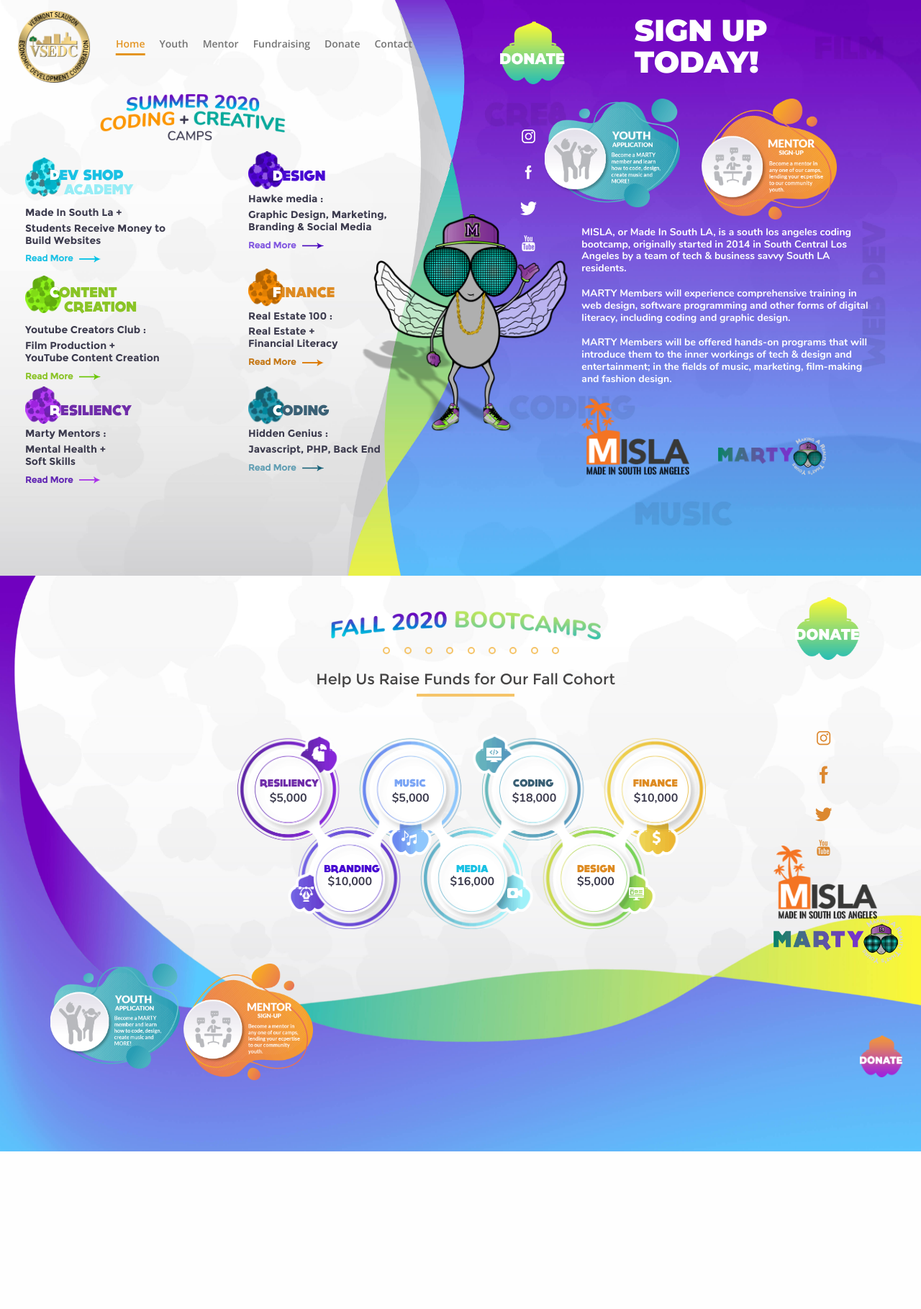
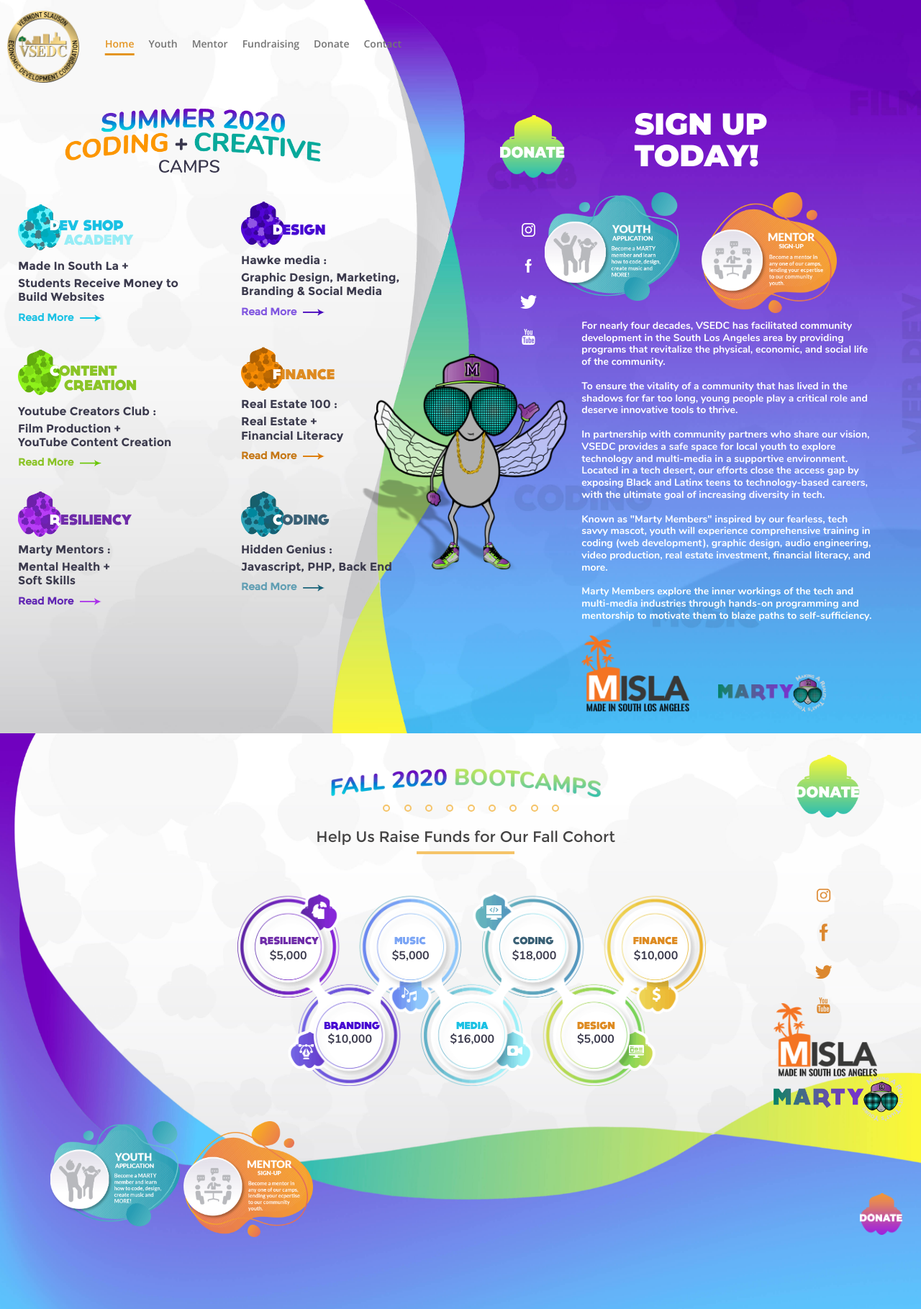
Before and after one commit to Mbilallayers/VSEDC-demo, a PHP site: page / in a window 1280 px wide. Shown: the whole page at 72% size. Before the commit the page ends 1600 px from the top, so only its background shows below. Run offline with PHP 8.4, Linux system fonts and the light colour scheme.

Commit message:
About us content

```diff
--- a/assets/css/style.css
+++ b/assets/css/style.css
@@ -170,7 +170,7 @@
 }
 
 .leftSide .bigLogo img {
-  max-height: 65px;
+  max-height: 90px;
   margin: auto;
   text-align: center
 }
@@ -184,12 +184,12 @@
   display: flex;
   flex-direction: column;
   align-items: flex-start;
-  padding: 5px 10px 0
+  padding-top: 30px;
 }
 
 .leftSide .row .imageBox img {
-  max-width: 50px;
-  z-index: 10
+  max-width: 60px;
+  z-index: 10;
 }
 
 .leftSide .row .imageBox .topIcon {
@@ -247,12 +247,12 @@
 }
 
 .leftSide .row .imageBox h3 {
-  font-size: 14px;
+  font-size: 16px;
   font-weight: 700;
-  margin-top: 5px;
+  margin-top: 8px;
   font-family: "Montserrat Bold";
   color: #3b3a4d;
-  z-index: 10
+  z-index: 10;
 }
 
 .leftSide .row .imageBox h3 span {
@@ -286,12 +286,12 @@
 }
 
 .leftSide .row .imageBox a {
-  font-size: 12px;
+  font-size: 14px;
   text-decoration: none;
   font-family: "Montserrat Regular";
   font-weight: 700;
   z-index: 10;
-  transition: .5s ease-in-out
+  transition: .5s ease-in-out;
 }
 
 .leftSide .row .imageBox a img {
@@ -381,9 +381,16 @@
 
 .rightSide .footerBottomLogo img {
   max-width: 150px;
+  margin-bottom: 20px;
   z-index: 10
 }
-
+.is-sticky header {
+  background-color: #FFF;
+  z-index: 100!important;
+}
+.is-sticky header img.logoTopMenu{
+  max-height: 80px!important;
+}
 .fundrasing-page .socialLinksIcons,
 .rightSide .socialLinksIcons {
   position: relative;
@@ -452,7 +459,7 @@
 
 .leftSide .centerLogoMarty img {
   position: absolute;
-  top: -70px;
+  top: 40px;
   max-width: 292px;
   right: -164px;
   z-index: 0
@@ -659,7 +666,7 @@
   text-transform: uppercase;
   font-family: "Dock11 Heavy";
   font-size: 90%;
-  z-index: 9999;
+  z-index: 99;
 }
 
 .fundrasing-page .circle-price .price {
--- a/assets/js/main.js
+++ b/assets/js/main.js
@@ -5,8 +5,9 @@
     AOS.init({
         duration: 700,
         easing: 'ease-in-out'
-        //  once: true
     });
+    $("#sticker").sticky({topSpacing:0});
+
 // Page Scroll
 jQuery(document).ready(function ($) {
     $('a[href*=#]:not([href=#])').click(function() {
--- a/index.html
+++ b/index.html
@@ -20,10 +20,7 @@
 
 <body>
     <section id="home" class="home-page bg-flex">
-                    <div class="container-fluid">
-                        <div class="row">
-                            <div class="col-lg-6">
-                                <div class="leftSide">
+        <header id="sticker" class="leftSide">
         <nav class="navbar navbar-expand-lg navbar-light">
             <a href="https://vsedc.org/" class="navbar-brand"><img class="logoTopMenu"
                                                                    src="assets/images/top-menu-logo_03.png" alt=""></a>
@@ -59,6 +56,11 @@
                 </ul>
             </div>
         </nav>
+        </header>
+        <div class="container-fluid">
+                        <div class="row">
+                            <div class="col-lg-6">
+                                <div class="leftSide">
                                     <div class="row">
                                         <div class="col-lg-8 offset-lg-1 offset-md-0 col-md-6 offset-md-3">
                                             <div class="bigLogo">
@@ -195,13 +197,17 @@
                                     <div class="row">
                                         <div class="offset-sm-2 col-sm-10">
                                             <div class="detailText">
-                                              <h3>  MISLA, or Made In South LA, is a south los angeles coding bootcamp, originally started in 2014 in South Central Los Angeles by a team of tech & business savvy South LA residents.</h3>
-
-                                                <h3>MARTY Members will experience comprehensive training in web design, software programming and
-                                                    other forms of digital literacy, including coding and graphic design.</h3>
-                                                     <h3>MARTY Members will be offered hands-on programs that will introduce them to the inner
-                                                    workings of tech & design and entertainment; in the fields of music, marketing, film-making
-                                                    and fashion design.</h3>
+                                              <h3>
+                                                  For nearly four decades, VSEDC has facilitated community development in the South Los Angeles area by providing programs that revitalize the physical, economic, and social life of the community.
+                                                  <br> <br>
+                                                  To ensure the vitality of a community that has lived in the shadows for far too long, young people play a critical role and deserve innovative tools to thrive.
+                                                  <br> <br>
+                                                  In partnership with community partners who share our vision, VSEDC provides a safe space for local youth to explore technology and multi-media in a supportive environment. Located in a tech desert, our efforts close the access gap by exposing Black and Latinx teens to technology-based careers, with the ultimate goal of increasing diversity in tech.
+                                                  <br> <br>
+                                                  Known as "Marty Members" inspired by our fearless, tech savvy mascot, youth will experience comprehensive training in coding (web development), graphic design, audio engineering, video production, real estate investment, financial literacy, and more.
+                                                  <br> <br>
+                                                  Marty Members explore the inner workings of the tech and multi-media industries through hands-on programming and mentorship to motivate them to blaze paths to self-sufficiency.
+                                              </h3>
                                             </div>
                                         </div>
                                     </div>
@@ -254,12 +260,27 @@
                             <div class="col-lg-2">
                                 <div class="donateLink">
                                     <a href="https://l.facebook.com/l.php?u=https%3A%2F%2Fcash.app%2F%24M1SLA%3Ffbclid%3DIwAR3jtW4AQJQ8-VTKbdlo8y6MZNeoBfF1bB6qxHYnaZVDs-8a349LJJE2ndc&h=AT3cFbNDmBsXdKyRQYNMmL2dFTKaSzufaughtlTu2SnOLrDL8Hl9CneEfKnWwGdgF-ALPt0Fwe-OI2_oqOJCds9KiaGaW34pBrFn5rngw7P_ngGG2z1FgGYmcLIEMaFkKzUkND_vThvI3yAwIT-_yvA" target="_blank"><img src="assets/images/donate-button_03.png"
-                                            alt="logo"></a>
+                                            alt="logo">
+                                    </a>
                                 </div>
                             </div>
                         </div>
                         <div class="row">
                             <div class="col-lg-10 col-md-12">
+                                <div class="fundraising-circle">
+                                    <ul class="list-unstyled">
+                                        <li>
+                                            <div class="fc-single-circle">
+                                                <div class="first-circle">
+<!--                                                    <div class="inner-circle">-->
+<!--                                                        <p class="r-text">Resiliency</p>-->
+<!--                                                        <p class="r-price price">$5,000</p>-->
+<!--                                                    </div>-->
+                                                </div>
+                                            </div>
+                                        </li>
+                                    </ul>
+                                </div>
                             <div class="circle-price">
                                     <p class="r-text">Resiliency</p>
                                     <p class="r-price price">$5,000</p>
@@ -347,14 +368,12 @@
                     <!-- container-fluid -->
     </section>
     <!-- <p class="white-color">&copy;Copyrights 2020 Misla & Marty - All rights reserved. Made by <a href="https://www.misla.org/">MISLA</a></p> -->
-<!--    <script type="text/javascript" src="assets/js/modernizr-custom.js"></script>
- -->    <script type="text/javascript" src="assets/js/jquery-2.1.4.js"></script>
+    <script type="text/javascript" src="assets/js/jquery-2.1.4.js"></script>
     <script type="text/javascript" src="assets/js/popper.min.js"></script>
     <script type="text/javascript" src="assets/js/bootstrap.min.js"></script>
     <script type="text/javascript" src="assets/js/aos.js"></script>
-<!--    <script type="text/javascript" src="assets/js/swiper.patched.js"></script>
- -->    <script type="text/javascript" src="assets/js/main.js"></script>
+    <script type="text/javascript" src="assets/js/jquery.sticky.js"></script>
+    <script type="text/javascript" src="assets/js/main.js"></script>
 
 </body>
-
 </html>
```
Also changed, not shown: assets/js/jquery.lettering.js (deleted, +0 -72 lines), assets/js/modernizr-custom.js (deleted, +0 -3 lines), assets/images/icon1.png (added), assets/images/icon2.png (added), assets/images/icon3.png (added), assets/images/icon4.png (added), assets/images/icon5.png (added), assets/images/icon6.png (added), assets/images/icon7.png (added), assets/js/jquery.sticky.js (added). Lines whose indentation alone changed are shown as unchanged.
